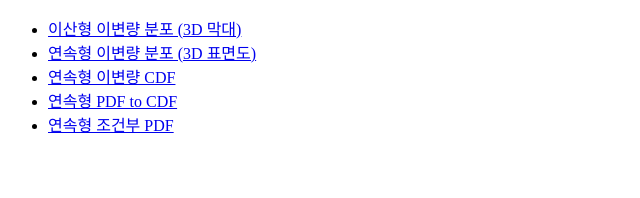
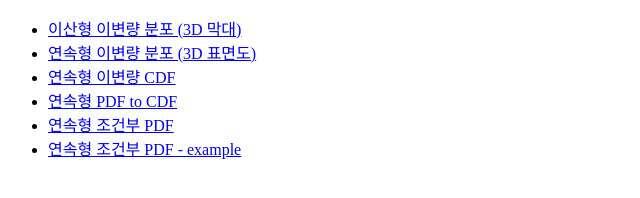
Before and after one commit to statpng/profile, a plain HTML site: page ForLectures/index.html in a window 1280 px wide. Shown: the whole page, without its empty margins (0-640 px from the left). Drawn offline with Linux system fonts and the light colour scheme.

Commit message:
Update index.html

```diff
--- a/ForLectures/index.html
+++ b/ForLectures/index.html
@@ -39,6 +39,12 @@
             </li>
 
 
+            <li>
+                <a href="example_conditional_pdf.html" class="plot-link link-conditional">
+                    연속형 조건부 PDF - example
+                </a>
+            </li>
+
         </ul>
     </div>
 </body>
```
